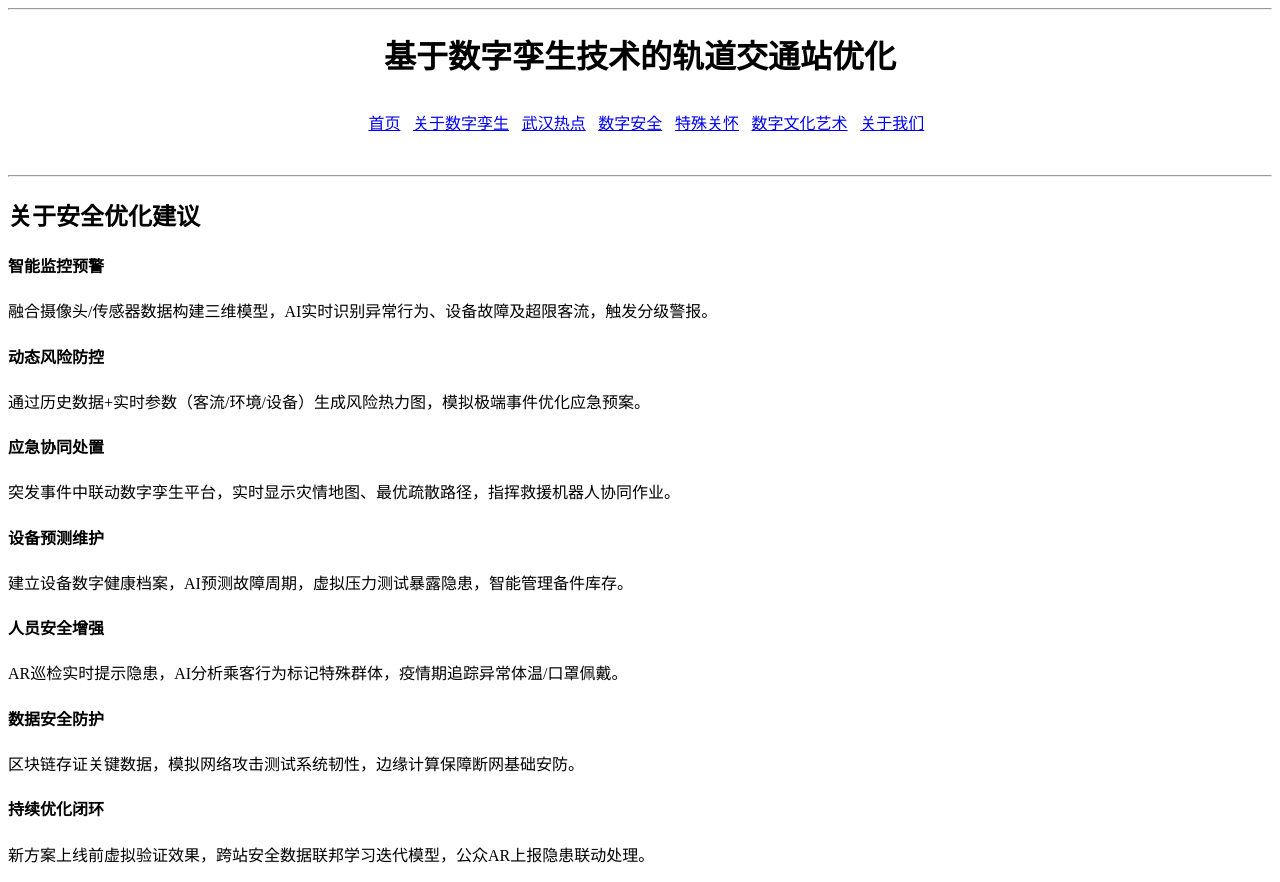
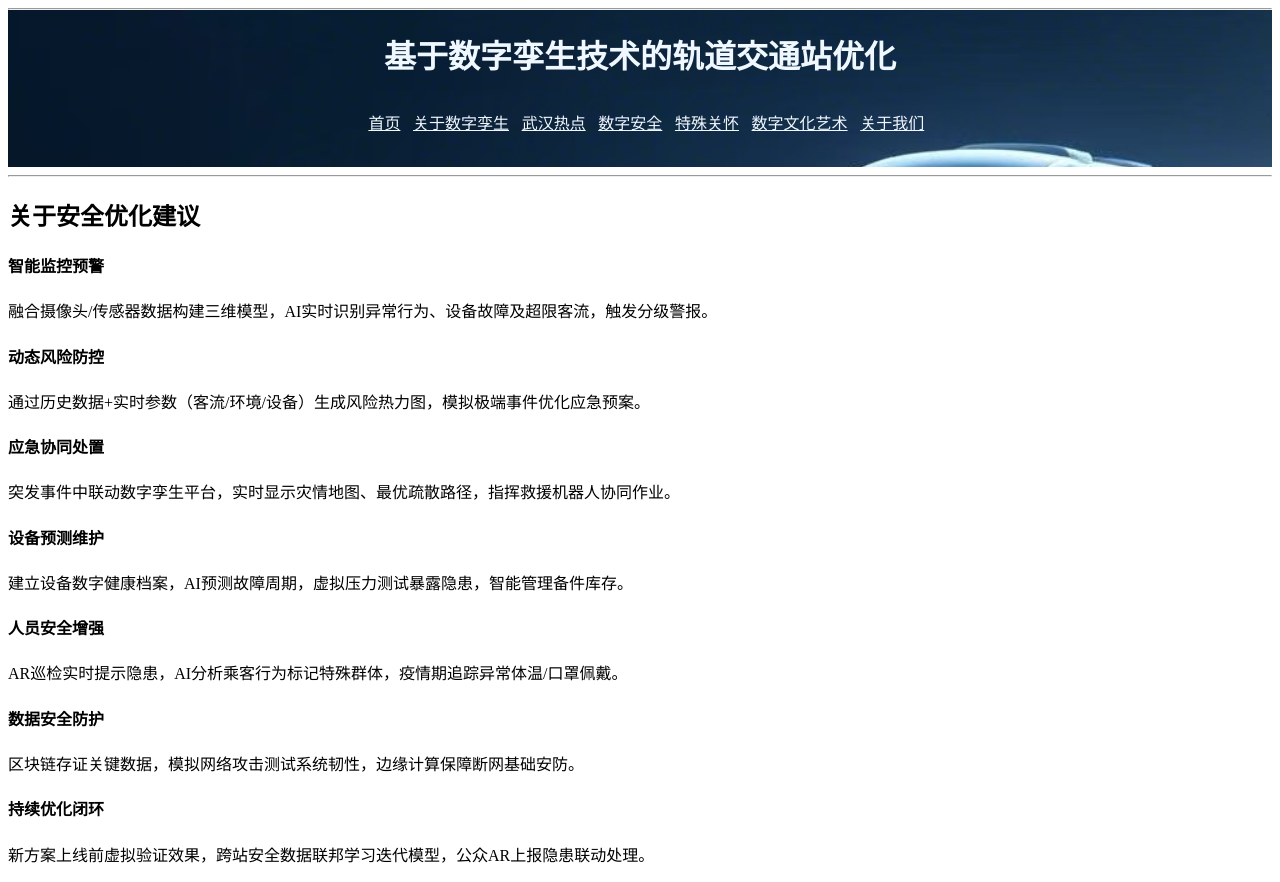
Before and after one commit to moLing980/-1, a plain HTML site: page anquan.html in a window 1280 px wide. Drawn offline with Linux system fonts and the light colour scheme.

Commit message:
Update anquan.html

```diff
--- a/anquan.html
+++ b/anquan.html
@@ -6,6 +6,11 @@
     <title>数字安全</title>
 </head>
 <style>
+.daohang
+{
+    background-image: url(微信图片_20250402223245.jpg);
+    background-size: cover;
+}
 .dh
 {
     display: flex;
@@ -16,10 +21,12 @@
 a
 {
     margin-left: 1%;
+    color: aliceblue;
 }
 h1
 {
     font-family: 'kaiti';
+    color: aliceblue;
 }
 </style>
 <head>
```
